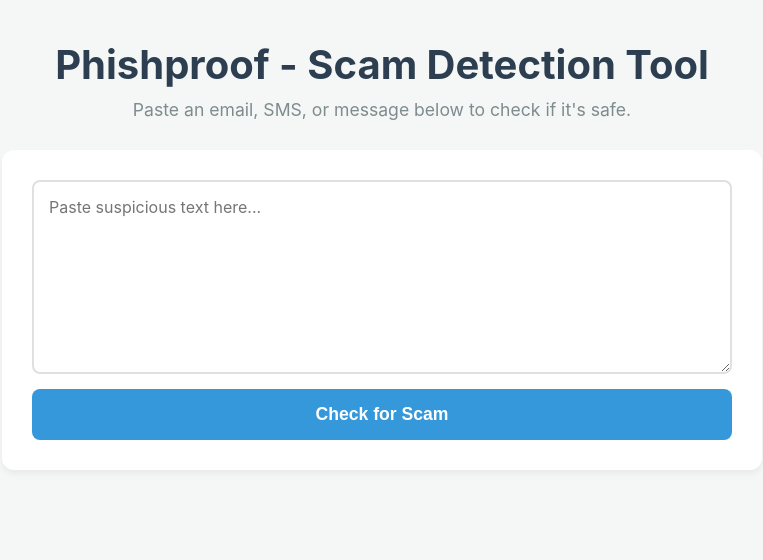
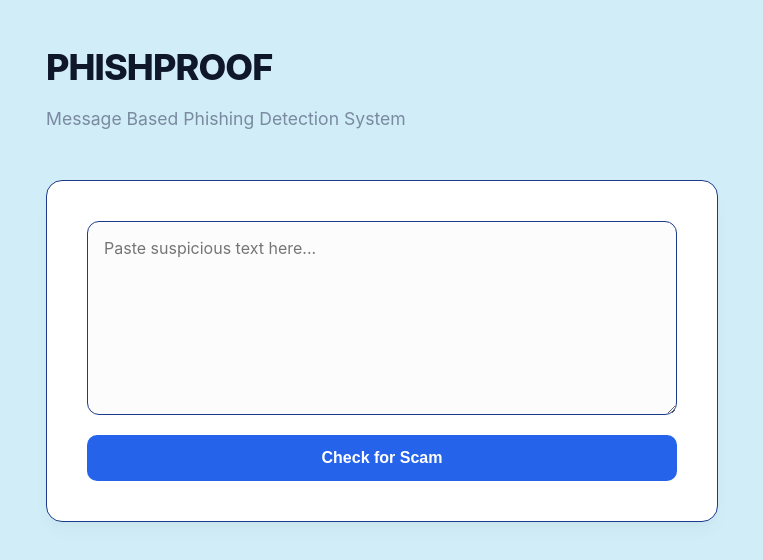
Before and after one commit to vijayakumarsahana16-san/phishproof, a React (Vite) app in the folder website/: page / in a window 1280 px wide. Shown: the top 560 px of the page, without its empty margins (258-1021 px from the left). Built offline with nearby package versions, Linux system fonts and the light colour scheme.

Commit message:
Update PhishProof backend and frontend

```diff
--- a/website/src/App.css
+++ b/website/src/App.css
@@ -1,3 +1,21 @@
+:root {
+  /* Modern Professional Color Palette */
+  --primary: #2563eb;        /* Trustworthy Blue */
+  --primary-hover: #1d4ed8;
+  --bg-subtle:   rgb(209, 237, 247);      /* Modern Gray-Blue background */
+  --text-main: #1e293b;      /* Slate 800 */
+  --text-muted: #7a8aa1;     /* Slate 500 */
+  --white: #ffffff;
+  --border: #1e3a8a;
+  --shadow: 0 10px 15px -3px rgba(96, 122, 144, 0.05), 0 4px 6px -2px rgba(91, 163, 185, 0.03);
+
+  /* Status Colors */
+  --danger: #dc2626;
+  --danger-bg: #fef2f2;
+  --success: #16a34a;
+  --success-bg: #f0fdf4;
+}
+
 * {
   box-sizing: border-box;
   margin: 0;
@@ -5,144 +23,194 @@
 }
 
 body {
-  font-family: -apple-system, BlinkMacSystemFont, 'Segoe UI', Roboto, Oxygen, Ubuntu, Cantarell, sans-serif;
-  background-color: #f4f7f6;
-  color: #333;
+  font-family: 'Inter', -apple-system, system-ui, sans-serif;
+  background-color: var(--bg-subtle);
+  color: var(--text-main);
+  line-height: 1.5;
+  -webkit-font-smoothing: antialiased;
 }
 
 .app-container {
-  max-width: 800px;
+  max-width: 720px; /* Slightly narrower for better readability */
   margin: 0 auto;
-  padding: 40px 20px;
+  padding: 40px 24px;
 }
 
 .header {
-  text-align: center;
-  margin-bottom: 30px;
+  text-align: start;
+  margin-bottom: 48px;
 }
 
 .header h1 {
-  font-size: 2.5rem;
-  color: #2c3e50;
-  margin-bottom: 10px;
+  font-size: 2.25rem;
+  font-display: block;
+  font-weight: 800;
+  letter-spacing: -0.025em;
+  color: #0f172a;
+  margin-bottom: 12px;
 }
 
 .header p {
-  color: #7f8c8d;
+  color: var(--text-muted);
   font-size: 1.1rem;
 }
 
 .main-content {
-  background: white;
-  padding: 30px;
-  border-radius: 12px;
-  box-shadow: 0 4px 6px rgba(0, 0, 0, 0.05);
+  background: var(--white);
+  padding: 40px;
+  border-radius: 16px;
+  border: 1px solid var(--border);
+  box-shadow: var(--shadow);
 }
 
 .input-section {
   display: flex;
   flex-direction: column;
-  gap: 15px;
+  gap: 20px;
+}
+
+.input-section label {
+  font-weight: 600;
+  font-size: 0.9rem;
+  color: var(--text-main);
 }
 
 .text-input {
   width: 100%;
-  padding: 15px;
-  border: 2px solid #e0e0e0;
-  border-radius: 8px;
+  padding: 16px;
+  border: 1px solid var(--border);
+  border-radius: 12px;
   font-size: 1rem;
   font-family: inherit;
   resize: vertical;
-  transition: border-color 0.3s ease;
+  min-height: 180px;
+  transition: all 0.2s cubic-bezier(0.4, 0, 0.2, 1);
+  background-color: #fcfcfd;
 }
 
 .text-input:focus {
   outline: none;
-  border-color: #3498db;
-}
-
-.error-text {
-  color: #e74c3c;
-  font-size: 0.9rem;
-  margin-top: -5px;
+  border-color: var(--primary);
+  box-shadow: 0 0 0 4px rgba(37, 99, 235, 0.1);
+  background-color: var(--white);
 }
 
 .analyze-btn {
-  background-color: #3498db;
+  background-color: var(--primary);
   color: white;
   border: none;
-  padding: 15px 20px;
-  font-size: 1.1rem;
+  padding: 14px 24px;
+  font-size: 1rem;
   font-weight: 600;
-  border-radius: 8px;
+  border-radius: 10px;
   cursor: pointer;
-  transition: background-color 0.3s ease;
+  transition: all 0.2s ease;
+  display: flex;
+  justify-content: center;
+  align-items: center;
 }
 
 .analyze-btn:hover {
-  background-color: #2980b9;
+  background-color: var(--primary-hover);
+  transform: translateY(-1px);
+}
+
+.analyze-btn:active {
+  transform: translateY(0);
 }
 
 .analyze-btn:disabled {
-  background-color: #95a5a6;
+  background-color: var(--border);
+  color: var(--text-muted);
   cursor: not-allowed;
+  transform: none;
 }
 
-/* Result Card Styles */
+/* --- AI Dashboard Style Result Card --- */
+
 .result-card {
-  margin-top: 30px;
-  padding: 20px;
-  border-radius: 8px;
-  border-left: 6px solid;
-  animation: fadeIn 0.4s ease-in-out;
+  margin-top: 32px;
+  padding: 28px;
+  border-radius: 14px;
+  background: #ffffff;
+  border: 1px solid var(--border);
+  box-shadow: var(--shadow);
+  animation: slideUp 0.4s ease;
 }
 
-.result-card.scam {
-  background-color: #fdf3f2;
-  border-left-color: #e74c3c;
+.result-header {
+  display: flex;
+  justify-content: space-between;
+  align-items: center;
+  margin-bottom: 16px;
 }
 
-.result-card.safe {
-  background-color: #f0fdf4;
-  border-left-color: #2ecc71;
+.status-badge {
+  padding: 6px 14px;
+  font-size: 0.85rem;
+  font-weight: 600;
+  border-radius: 999px;
 }
 
-.result-card h2 {
-  margin-bottom: 15px;
-  font-size: 1.4rem;
+.high-risk {
+  background-color: #fee2e2;
+  color: var(--danger);
 }
 
-.result-details p {
-  margin-bottom: 8px;
-  font-size: 1.05rem;
+.low-risk {
+  background-color: #dcfce7;
+  color: var(--success);
 }
 
-.text-danger {
-  color: #c0392b;
-  font-weight: bold;
+.confidence-score {
+  font-size: 0.9rem;
+  color: var(--text-muted);
 }
 
-.text-success {
-  color: #27ae60;
-  font-weight: bold;
+/* Risk Bar */
+
+.risk-bar {
+  height: 8px;
+  background-color: var(--border);
+  border-radius: 999px;
+  overflow: hidden;
+  margin-bottom: 20px;
 }
 
-.warning-msg {
-  margin-top: 15px;
-  padding-top: 15px;
-  border-top: 1px solid #fadbd8;
-  color: #c0392b;
-  font-weight: 600;
+.risk-fill {
+  height: 100%;
+  transition: width 0.6s ease;
 }
 
-.safe-msg {
-  margin-top: 15px;
-  padding-top: 15px;
-  border-top: 1px solid #d5f5e3;
-  color: #27ae60;
+.high-risk-fill {
+  background-color: var(--danger);
 }
 
-@keyframes fadeIn {
-  from { opacity: 0; transform: translateY(10px); }
+.low-risk-fill {
+  background-color: var(--success);
+}
+
+/* Details */
+
+.analysis-details {
+  display: flex;
+  flex-direction: column;
+  gap: 14px;
+}
+
+.label {
+  font-weight: 600;
+  color: var(--text-muted);
+  font-size: 0.9rem;
+}
+
+.value {
+  text-align: right;
+  font-size: 0.95rem;
+  max-width: 60%;
+}
+
+@keyframes slideUp {
+  from { opacity: 0; transform: translateY(20px); }
   to { opacity: 1; transform: translateY(0); }
 }
--- a/website/src/App.jsx
+++ b/website/src/App.jsx
@@ -40,7 +40,7 @@
 
     try {
       // 3. Make the API Call to FastAPI (running on port 8000)
-      const response = await fetch('https://phishproof.onrender.com/analyze', {
+      const response = await fetch('http://127.0.0.1:8000/analyze', {
         method: 'POST',
         headers: {
           'Content-Type': 'application/json',
@@ -70,8 +70,8 @@
   return (
     <div className="app-container">
       <header className="header">
-        <h1>Phishproof - Scam Detection Tool</h1>
-        <p>Paste an email, SMS, or message below to check if it's safe.</p>
+        <h1>PHISHPROOF </h1>
+        <p>Message Based Phishing Detection System</p>
       </header>
 
       <main className="main-content">
@@ -97,31 +97,49 @@
 
         {/* Results Section */}
         {result && (
-          <div className={`result-card ${result.isScam ? 'scam' : 'safe'}`}>
-            <h2>Analysis Result</h2>
-            <div className="result-details">
-              <p>
-                <strong>Status:</strong>{' '}
-                <span className={result.isScam ? 'text-danger' : 'text-success'}>
-                  {result.isScam ? 'Suspicious' : 'Looks Safe'}
-                </span>
-              </p>
-              {result.isScam && (
-                <p>
-                  <strong>Threat Type:</strong> {result.type}
-                </p>
-              )}
-              <p>
-                <strong>AI Confidence:</strong> {(result.confidence+30 <100)?(result.confidence+30).toFixed(2):100}%
-              </p>
-            </div>
-            {result.isScam ? (
-              <p className="warning-msg">Do not click any links or share personal information.</p>
-            ) : (
-              <p className="safe-msg">No common scam indicators were found in this text.</p>
-            )}
-          </div>
-        )}
+  <div className="result-card">
+
+    <div className="result-header">
+      <div className={`status-badge ${result.isScam ? 'high-risk' : 'low-risk'}`}>
+        {result.isScam ? 'High Risk Detected' : 'Low Risk'}
+      </div>
+      <span className="confidence-score">
+        {(result.confidence < 80)? result.confidence+30 : result.confidence}% Confidence
+      </span>
+    </div>
+
+    <div className="risk-bar">
+      <div
+        className={`risk-fill ${result.isScam ? 'high-risk-fill' : 'low-risk-fill'}`}
+        style={{ width: `${(result.confidence < 80)? result.confidence+30 : result.confidence}%` }}
+      ></div>
+    </div>
+
+    <div className="analysis-details">
+      <div className="detail-item">
+        <span className="label">Classification</span>
+        <span className="value">
+          {result.isScam ? result.type : 'No Threat Pattern Detected'}
+        </span>
+      </div>
+
+      <div className="detail-item">
+        <span className="label"></span>
+        <span className="value"></span>
+      </div>
+
+      <div className="detail-item">
+        <span className="label"></span>
+        <span className="value">
+          {result.isScam
+            ? 'Avoid interacting with this message. Do not share personal or financial information.'
+            : 'No immediate threat indicators detected. Continue with normal caution.'}
+        </span>
+      </div>
+    </div>
+
+  </div>
+)}
       </main>
     </div>
   );
```
Also changed, not shown: 2 other files (tests, documents, lock files or other folders).
